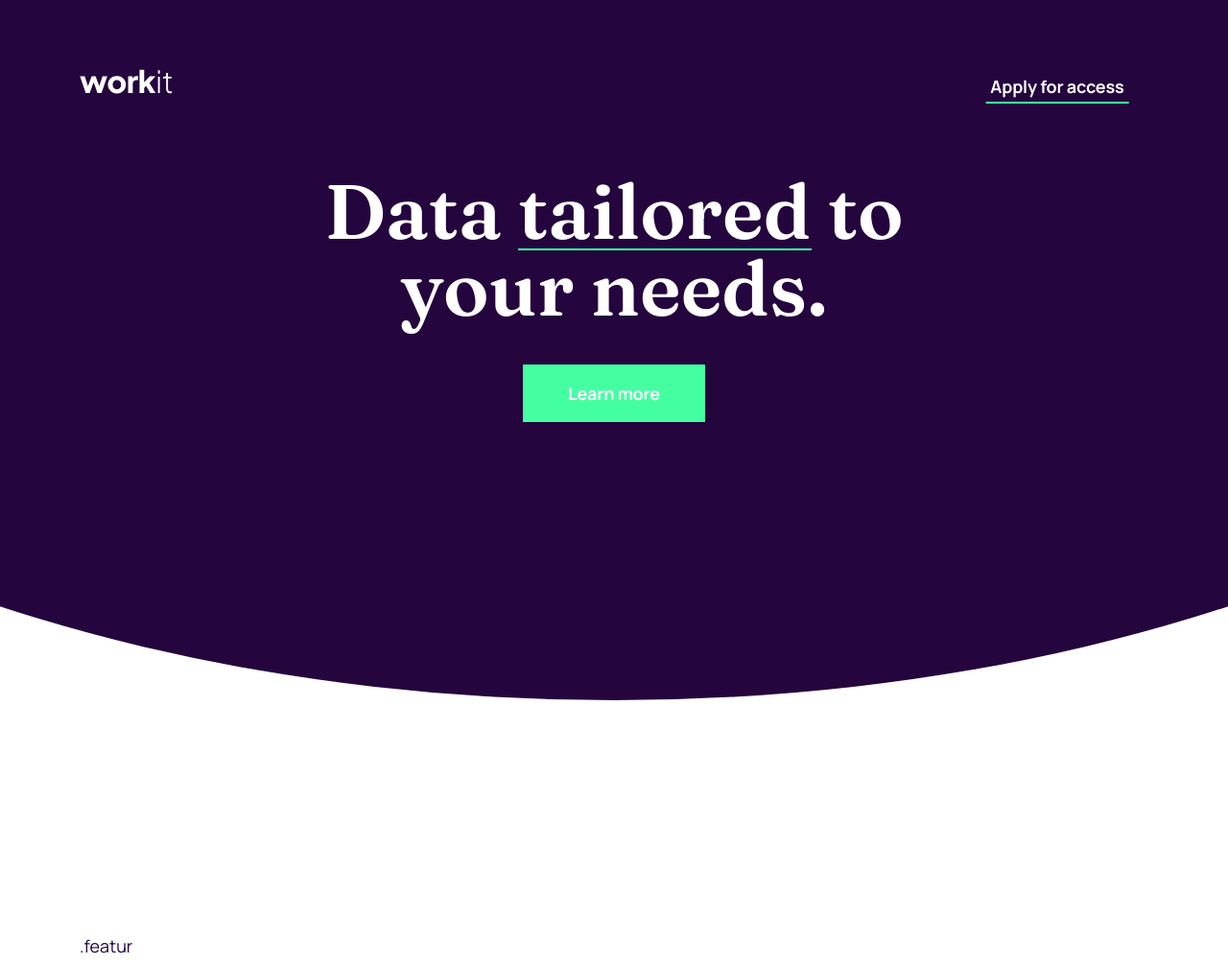
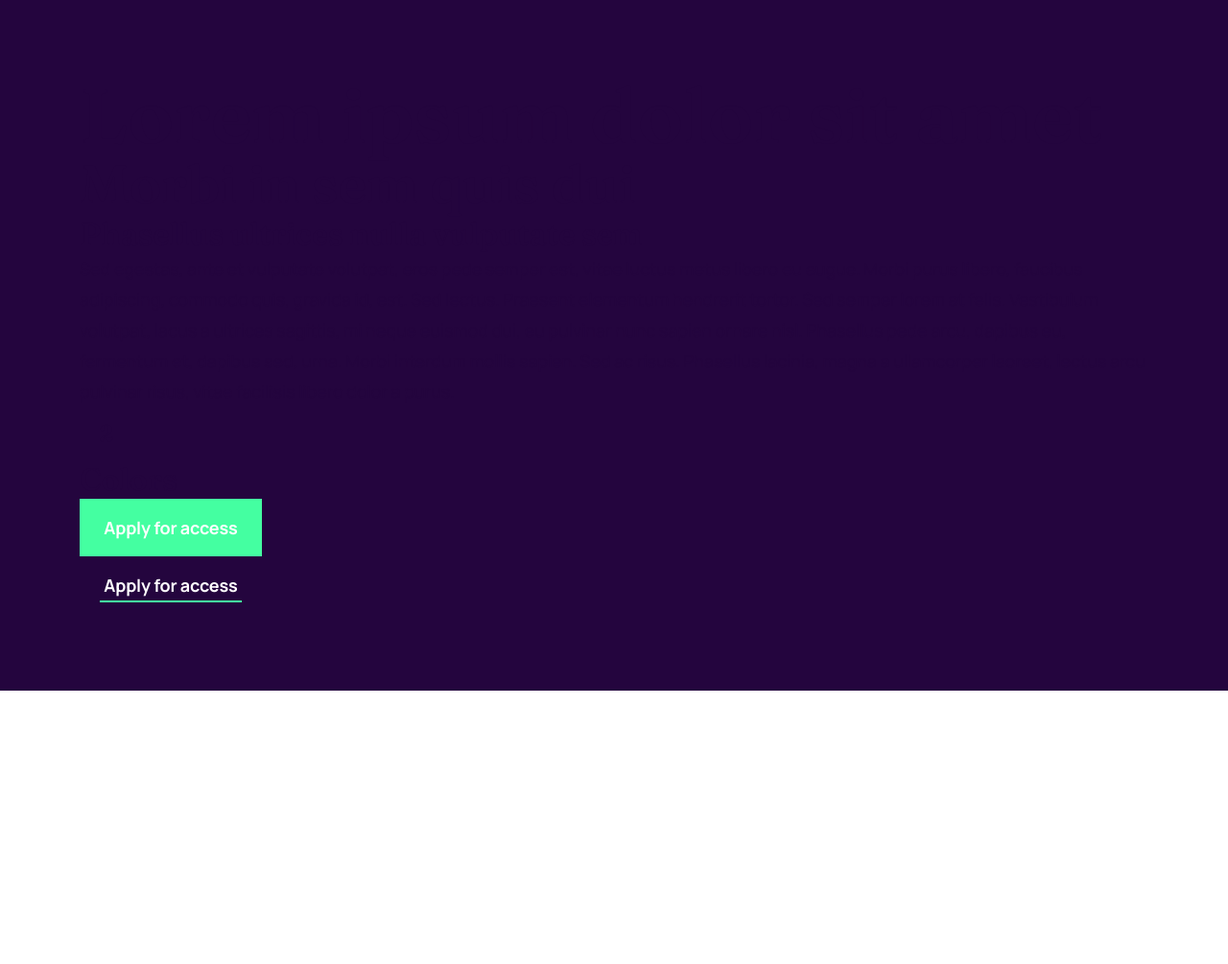
Before and after one commit to Saurav-98/Workit_landing_page, a website built with Vite: page index.html in a window 1280 px wide. Shown: the whole page at 96% size. After the commit the page ends 800 px from the top, so only its background shows below. Built offline with nearby package versions, Linux system fonts and the light colour scheme.

Commit message:
rebuilt reusables

```diff
--- a/css/sections/base.css
+++ b/css/sections/base.css
@@ -6,9 +6,8 @@
   --clr-white: #fff;
 }
 
-/*********************************
-      Reset Styles
-**********************************/
+/* Base Styles */
+
 *,
 *::after,
 *::before {
@@ -17,112 +16,21 @@
   box-sizing: border-box;
 }
 
-a {
-  text-decoration: none;
-  color: inherit;
-}
-
-li {
-  list-style: none;
-}
-
-/*********************************
-      Base Styles
-**********************************/
 html {
   font-size: 62.5%;
 }
+
 body {
   font-size: 1.8rem;
-  line-height: 178%;
-  font-weight: 400;
-  font-style: normal;
+  color: var(--clr-white);
   font-family: "Manrope", sans-serif;
-  color: var(--clr-primary);
 }
-/*********************************
-      Reusable Styles
-**********************************/
+
+a {
+  text-decoration: none;
+  display: inline-block;
+  color: inherit;
+}
 /*
 font-family: 'Fraunces', serif;
-font-family: 'Manrope', sans-serif;
- */
-.container {
-  max-width: 111.4rem;
-  margin: 0 auto;
-}
-.heading--primary,
-.heading--secondary,
-.heading--tertiary {
-  font-family: "Fraunces", serif;
-  font-weight: 600;
-}
-.heading--primary {
-  font-size: 8rem;
-  line-height: 100%;
-}
-.underline {
-  position: relative;
-}
-.underline::after {
-  width: 100%;
-  height: 2.5px;
-  content: "";
-  position: absolute;
-  background-color: var(--clr-accent);
-  left: 0;
-  bottom: 8px;
-}
-.heading--secondary {
-  font-size: 5.6rem;
-  line-height: 114%;
-}
-.heading--tertiary {
-  font-size: 3.2rem;
-  line-height: 125%;
-}
-
-.btn:is(:link, :active) {
-  font-family: "Manrope", sans-serif;
-  font-weight: 700;
-  color: var(--clr-primary);
-  text-align: center;
-  letter-spacing: -0.18px;
-  border: 2px solid transparent;
-  transition: all 0.6s ease;
-  display: inline-block;
-  width: 19rem;
-  height: 6rem;
-  display: grid;
-  place-items: center;
-}
-
-.btn--primary:is(:link, :active) {
-  background-color: var(--clr-accent);
-  color: var(--clr-primary);
-}
-
-.btn--primary:is(:hover, :focus-visible) {
-  color: var(--clr-accent);
-  background-color: transparent;
-  border-color: var(--clr-accent);
-}
-
-.btn--secondary:is(:link, :active) {
-  color: var(--clr-white);
-  background-color: transparent;
-  position: relative;
-}
-.btn--secondary::after {
-  content: "";
-  position: absolute;
-  left: 50%;
-  transform: translateX(-50%);
-  bottom: 1rem;
-  width: 80%;
-  height: 2.5px;
-  background-color: #44ffa1;
-}
-.btn--secondary:is(:hover, :focus-visible) {
-  color: var(--clr-accent);
-}
+font-family: 'Manrope', sans-serif; */
--- a/css/sections/desktop.css
+++ b/css/sections/desktop.css
@@ -1,48 +1,5 @@
 header {
-  height: 73rem;
-  width: 100%;
+  background-color: var(--clr-primary);
   color: var(--clr-white);
-  overflow: hidden;
-  position: relative;
+  padding: 8rem 0;
 }
-header::before {
-  background-color: var(--clr-primary);
-  content: "";
-  position: absolute;
-  inset: 0;
-  width: 100%;
-  height: 100%;
-  z-index: -1;
-  border-radius: 0 0 50% 50% / 0 0 100% 100%;
-  transform: scaleX(2);
-}
-
-nav {
-  display: flex;
-  justify-content: space-between;
-  align-items: center;
-  padding: 6rem 0;
-}
-.content {
-  text-align: center;
-  display: grid;
-  place-items: center;
-  gap: 4rem;
-}
-.content h1 {
-  max-width: 65rem;
-}
-
-.phone-screen {
-  width: 72rem;
-  height: 44rem;
-  position: absolute;
-  content: "";
-  top: 92%;
-  left: 50%;
-  transform: translate(-50%, -50%);
-}
-
-.features {
-  margin: 24rem 0 28rem;
-}
--- /dev/null
+++ b/css/sections/reusable.css
@@ -0,0 +1,103 @@
+.heading--primary,
+.heading--secondary,
+.heading--tertiary {
+  color: var(--clr-primary);
+  font-family: "Fraunces", serif;
+  font-weight: 600;
+  font-style: normal;
+}
+
+.heading--primary {
+  font-size: 8rem;
+  line-height: 100%;
+}
+.heading--secondary {
+  font-size: 5.6rem;
+  line-height: 114%;
+}
+.heading--tertiary {
+  font-size: 3.2rem;
+  line-height: 125%;
+}
+
+.para {
+  font-family: "Manrope", sans-serif;
+  font-style: normal;
+  font-weight: 400;
+  font-size: 1.8rem;
+  line-height: 178%;
+  color: var(--clr-primary);
+}
+
+.number-bullet {
+  width: 5.6rem;
+  height: 5.6rem;
+  display: flex;
+  align-items: center;
+  justify-content: center;
+
+  font-family: "Fraunces", serif;
+  font-style: normal;
+  font-weight: 600;
+  font-size: 2.4rem;
+  line-height: 167%;
+
+  text-align: center;
+  border: 1px solid var(--clr-primary);
+  color: var(--clr-primary);
+  border-radius: 50%;
+}
+
+.container {
+  max-width: 111.4rem;
+  margin: 0 auto;
+}
+
+/* Buttons */
+
+.btn:link {
+  width: 19rem;
+  height: 6rem;
+  display: grid;
+  place-items: center;
+
+  font-family: "Manrope", sans-serif;
+  font-style: normal;
+  font-weight: 700;
+  font-size: 1.8rem;
+  line-height: 178%;
+
+  text-align: center;
+  letter-spacing: -0.18px;
+
+  color: var(--clr-white);
+  border: 2px solid transparent;
+  transition: all 0.6s ease;
+}
+
+.btn--primary {
+  background-color: var(--clr-accent);
+  color: var(--clr-primary);
+}
+
+.btn--primary:is(:hover, :focus-visible) {
+  color: var(--clr-accent);
+  background-color: transparent;
+  border-color: var(--clr-accent);
+}
+.btn--secondary {
+  color: var(clr--white);
+  position: relative;
+}
+.btn--secondary::after {
+  position: absolute;
+  content: "";
+  width: 100%;
+  height: 2.5px;
+  background-color: var(--clr-accent);
+  bottom: 1rem;
+  width: 80%;
+}
+.btn--secondary:is(:hover, :focus-visible) {
+  color: var(--clr-accent);
+}
--- a/css/style.css
+++ b/css/style.css
@@ -1,2 +1,3 @@
 @import url(./sections/base.css);
+@import url(./sections/reusable.css);
 @import url(./sections/desktop.css);
--- a/index.html
+++ b/index.html
@@ -55,24 +55,28 @@
   Apply for access -->
     <header>
       <div class="container">
-        <nav>
-          <div class="logo">
-            <img src="./assets/logo-light.svg" alt="workit logo" />
-          </div>
-          <a href="#" class="btn btn--secondary">Apply for access</a>
-        </nav>
-        <div class="content">
-          <h1 class="heading--primary">
-            Data <span class="underline">tailored</span> to your needs.
-          </h1>
-          <a href="" class="btn btn--primary">Learn more</a>
-        </div>
+        <h1 class="heading--primary">Lorem ipsum dolor sit amet</h1>
+        <h2 class="heading--secondary">Morbi in sem quis dui</h2>
+        <h3 class="heading--tertiary">
+          Phasellus ultrices nulla vulputate sem
+        </h3>
+
+        <p class="para">
+          Sed egestas, ante et vulputate volutpat, eros pede semper est, vitae
+          luctus metus libero eu augue. Morbi purus libero, faucibus adipiscing,
+          commodo quis, gravida id, est. Sed lectus. Praesent elementum
+          hendrerit tortor. Sed semper lorem at felis. Vestibulum volutpat,
+          lacus a ultrices sagittis, mi neque euismod dui, eu pulvinar nunc
+          sapien ornare nisl. Phasellus pede arcu, dapibus eu, fermentum et,
+          dapibus sed, urna. Morbi interdum mollis sapien. Sed ac risus.
+          Phasellus lacinia, magna a ullamcorper laoreet, lectus arcu pulvinar
+          risus, vitae facilisis libero dolor a purus.
+        </p>
+        <div class="number-bullet">2</div>
+        <div class="heading--tertiary">Colors</div>
+        <a href="#" class="btn btn--primary">Apply for access</a>
+        <a href="#" class="btn btn--secondary">Apply for access</a>
       </div>
     </header>
-    <main>
-      <div class="container">
-        <section class="features">.featur</section>
-      </div>
-    </main>
   </body>
 </html>
```
